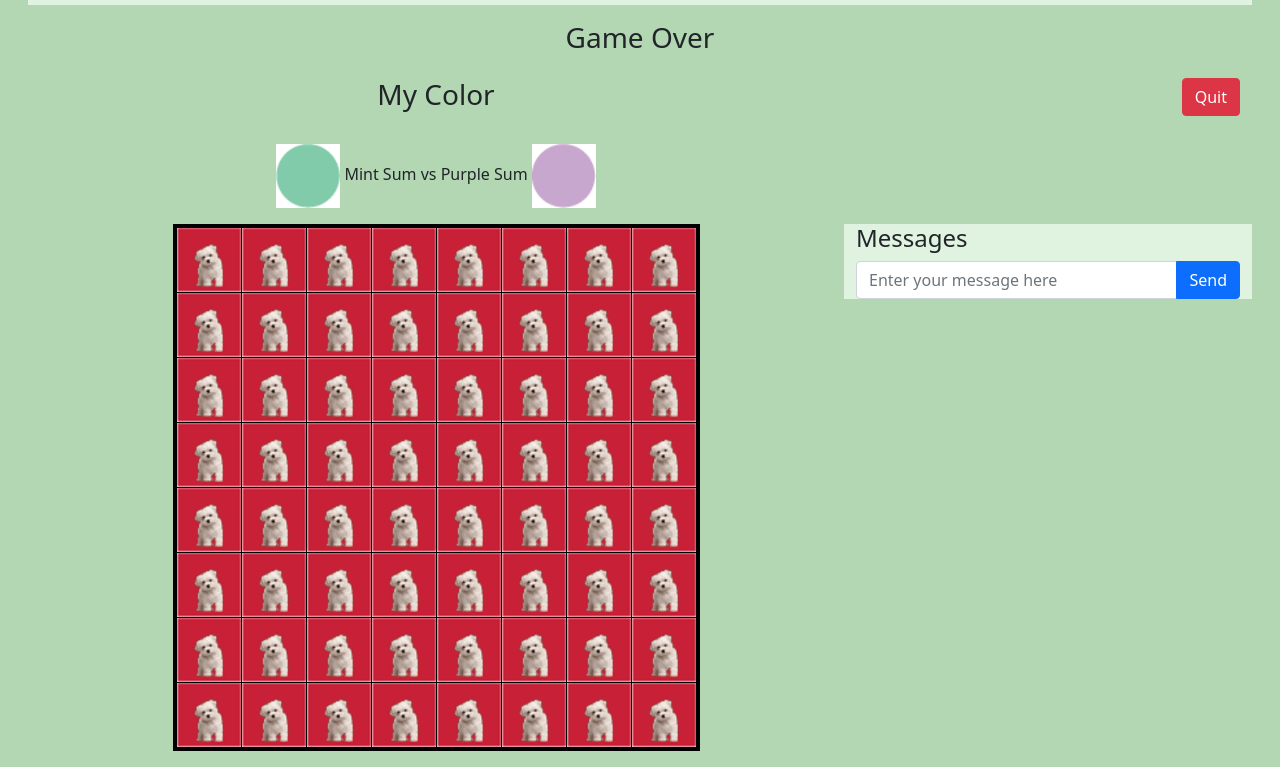
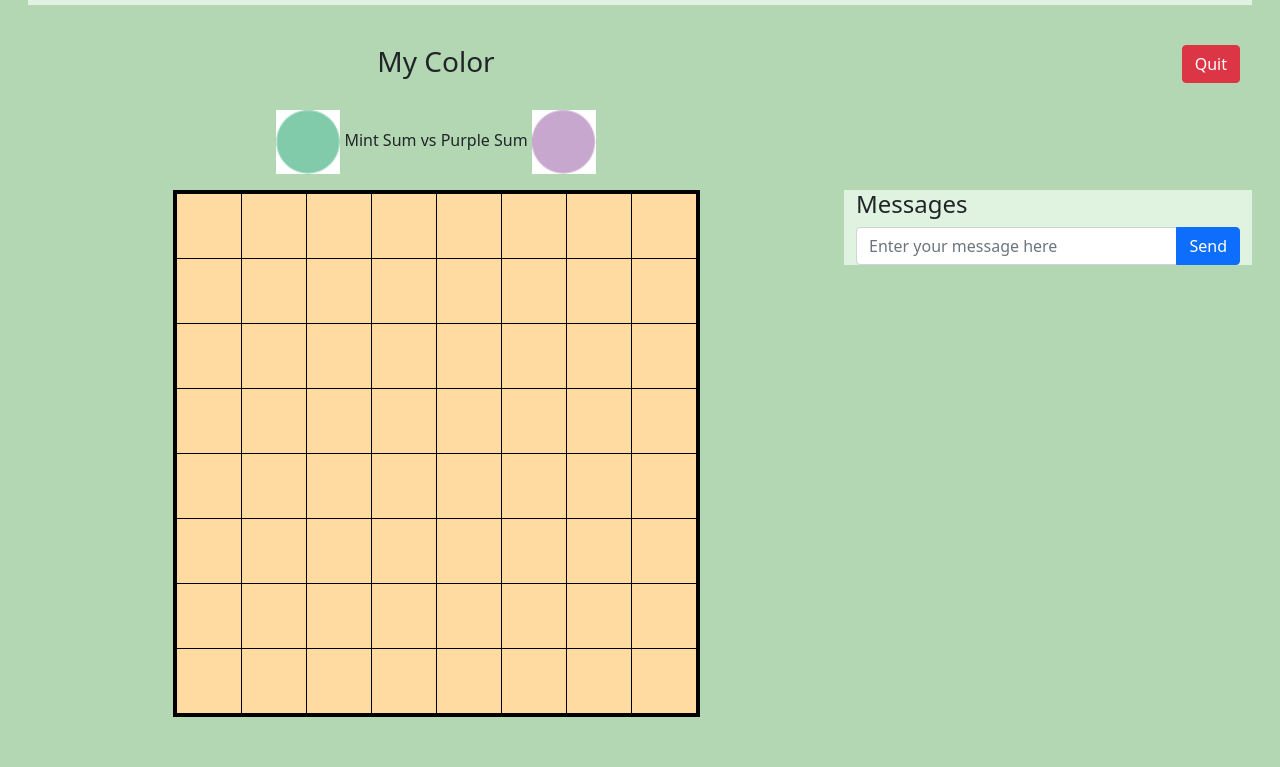
Before and after one commit to diepn4/reversi-diep, a website: page public/game.html in a window 1280 px wide. Shown: the part 53-820 px from the top of the page. Drawn offline with nearby package versions, Linux system fonts and the light colour scheme; no server answers.

Commit message:
Fully functioned game

```diff
--- a/public/assets/css/game.css
+++ b/public/assets/css/game.css
@@ -23,6 +23,7 @@ body {
   }
 
   table#game_board td {
+    background-color: rgb(255, 219, 161) ;
     border: 1px solid black;
     margin: 0px;
     padding: 0px;
--- a/public/game.html
+++ b/public/game.html
@@ -22,7 +22,7 @@
 
       <div class="row m-3">
         <div class="col text-center">
-          <h3 id="game_over">Game Over</h3>
+          <h3 id="game_over"></h3>
         </div>
       </div>
 
@@ -46,84 +46,84 @@
             <div class="col-md-8 table-responsive">
               <table id="game_board" class="mx-auto w-auto">
                 <tr>
-                  <td id="0_0"><img class="img-fluid" src="assets/images/error.gif" alt="error"/></td>
-                  <td id="0_1"><img class="img-fluid" src="assets/images/error.gif" alt="error"/></td>
-                  <td id="0_2"><img class="img-fluid" src="assets/images/error.gif" alt="error"/></td>
-                  <td id="0_3"><img class="img-fluid" src="assets/images/error.gif" alt="error"/></td>
-                  <td id="0_4"><img class="img-fluid" src="assets/images/error.gif" alt="error"/></td>
-                  <td id="0_5"><img class="img-fluid" src="assets/images/error.gif" alt="error"/></td>
-                  <td id="0_6"><img class="img-fluid" src="assets/images/error.gif" alt="error"/></td>
-                  <td id="0_7"><img class="img-fluid" src="assets/images/error.gif" alt="error"/></td>
+                  <td id="0_0"><img class="img-fluid" src="assets/images/empty.gif" alt="empty"/></td>
+                  <td id="0_1"><img class="img-fluid" src="assets/images/empty.gif" alt="empty"/></td>
+                  <td id="0_2"><img class="img-fluid" src="assets/images/empty.gif" alt="empty"/></td>
+                  <td id="0_3"><img class="img-fluid" src="assets/images/empty.gif" alt="empty"/></td>
+                  <td id="0_4"><img class="img-fluid" src="assets/images/empty.gif" alt="empty"/></td>
+                  <td id="0_5"><img class="img-fluid" src="assets/images/empty.gif" alt="empty"/></td>
+                  <td id="0_6"><img class="img-fluid" src="assets/images/empty.gif" alt="empty"/></td>
+                  <td id="0_7"><img class="img-fluid" src="assets/images/empty.gif" alt="empty"/></td>
                 </tr>
                 <tr>
-                  <td id="1_0"><img class="img-fluid" src="assets/images/error.gif" alt="error"/></td>
-                  <td id="1_1"><img class="img-fluid" src="assets/images/error.gif" alt="error"/></td>
-                  <td id="1_2"><img class="img-fluid" src="assets/images/error.gif" alt="error"/></td>
-                  <td id="1_3"><img class="img-fluid" src="assets/images/error.gif" alt="error"/></td>
-                  <td id="1_4"><img class="img-fluid" src="assets/images/error.gif" alt="error"/></td>
-                  <td id="1_5"><img class="img-fluid" src="assets/images/error.gif" alt="error"/></td>
-                  <td id="1_6"><img class="img-fluid" src="assets/images/error.gif" alt="error"/></td>
-                  <td id="1_7"><img class="img-fluid" src="assets/images/error.gif" alt="error"/></td>
+                  <td id="1_0"><img class="img-fluid" src="assets/images/empty.gif" alt="empty"/></td>
+                  <td id="1_1"><img class="img-fluid" src="assets/images/empty.gif" alt="empty"/></td>
+                  <td id="1_2"><img class="img-fluid" src="assets/images/empty.gif" alt="empty"/></td>
+                  <td id="1_3"><img class="img-fluid" src="assets/images/empty.gif" alt="empty"/></td>
+                  <td id="1_4"><img class="img-fluid" src="assets/images/empty.gif" alt="empty"/></td>
+                  <td id="1_5"><img class="img-fluid" src="assets/images/empty.gif" alt="empty"/></td>
+                  <td id="1_6"><img class="img-fluid" src="assets/images/empty.gif" alt="empty"/></td>
+                  <td id="1_7"><img class="img-fluid" src="assets/images/empty.gif" alt="empty"/></td>
                 </tr>
                 <tr>
-                  <td id="2_0"><img class="img-fluid" src="assets/images/error.gif" alt="error"/></td>
-                  <td id="2_1"><img class="img-fluid" src="assets/images/error.gif" alt="error"/></td>
-                  <td id="2_2"><img class="img-fluid" src="assets/images/error.gif" alt="error"/></td>
-                  <td id="2_3"><img class="img-fluid" src="assets/images/error.gif" alt="error"/></td>
-                  <td id="2_4"><img class="img-fluid" src="assets/images/error.gif" alt="error"/></td>
-                  <td id="2_5"><img class="img-fluid" src="assets/images/error.gif" alt="error"/></td>
-                  <td id="2_6"><img class="img-fluid" src="assets/images/error.gif" alt="error"/></td>
-                  <td id="2_7"><img class="img-fluid" src="assets/images/error.gif" alt="error"/></td>
+                  <td id="2_0"><img class="img-fluid" src="assets/images/empty.gif" alt="empty"/></td>
+                  <td id="2_1"><img class="img-fluid" src="assets/images/empty.gif" alt="empty"/></td>
+                  <td id="2_2"><img class="img-fluid" src="assets/images/empty.gif" alt="empty"/></td>
+                  <td id="2_3"><img class="img-fluid" src="assets/images/empty.gif" alt="empty"/></td>
+                  <td id="2_4"><img class="img-fluid" src="assets/images/empty.gif" alt="empty"/></td>
+                  <td id="2_5"><img class="img-fluid" src="assets/images/empty.gif" alt="empty"/></td>
+                  <td id="2_6"><img class="img-fluid" src="assets/images/empty.gif" alt="empty"/></td>
+                  <td id="2_7"><img class="img-fluid" src="assets/images/empty.gif" alt="empty"/></td>
                 </tr>
                 <tr>
-                  <td id="3_0"><img class="img-fluid" src="assets/images/error.gif" alt="error"/></td>
-                  <td id="3_1"><img class="img-fluid" src="assets/images/error.gif" alt="error"/></td>
-                  <td id="3_2"><img class="img-fluid" src="assets/images/error.gif" alt="error"/></td>
-                  <td id="3_3"><img class="img-fluid" src="assets/images/error.gif" alt="error"/></td>
-                  <td id="3_4"><img class="img-fluid" src="assets/images/error.gif" alt="error"/></td>
-                  <td id="3_5"><img class="img-fluid" src="assets/images/error.gif" alt="error"/></td>
-                  <td id="3_6"><img class="img-fluid" src="assets/images/error.gif" alt="error"/></td>
-                  <td id="3_7"><img class="img-fluid" src="assets/images/error.gif" alt="error"/></td>
+                  <td id="3_0"><img class="img-fluid" src="assets/images/empty.gif" alt="empty"/></td>
+                  <td id="3_1"><img class="img-fluid" src="assets/images/empty.gif" alt="empty"/></td>
+                  <td id="3_2"><img class="img-fluid" src="assets/images/empty.gif" alt="empty"/></td>
+                  <td id="3_3"><img class="img-fluid" src="assets/images/empty.gif" alt="empty"/></td>
+                  <td id="3_4"><img class="img-fluid" src="assets/images/empty.gif" alt="empty"/></td>
+                  <td id="3_5"><img class="img-fluid" src="assets/images/empty.gif" alt="empty"/></td>
+                  <td id="3_6"><img class="img-fluid" src="assets/images/empty.gif" alt="empty"/></td>
+                  <td id="3_7"><img class="img-fluid" src="assets/images/empty.gif" alt="empty"/></td>
                 </tr>
                 <tr>
-                  <td id="4_0"><img class="img-fluid" src="assets/images/error.gif" alt="error"/></td>
-                  <td id="4_1"><img class="img-fluid" src="assets/images/error.gif" alt="error"/></td>
-                  <td id="4_2"><img class="img-fluid" src="assets/images/error.gif" alt="error"/></td>
-                  <td id="4_3"><img class="img-fluid" src="assets/images/error.gif" alt="error"/></td>
-                  <td id="4_4"><img class="img-fluid" src="assets/images/error.gif" alt="error"/></td>
-                  <td id="4_5"><img class="img-fluid" src="assets/images/error.gif" alt="error"/></td>
-                  <td id="4_6"><img class="img-fluid" src="assets/images/error.gif" alt="error"/></td>
-                  <td id="4_7"><img class="img-fluid" src="assets/images/error.gif" alt="error"/></td>
+                  <td id="4_0"><img class="img-fluid" src="assets/images/empty.gif" alt="empty"/></td>
+                  <td id="4_1"><img class="img-fluid" src="assets/images/empty.gif" alt="empty"/></td>
+                  <td id="4_2"><img class="img-fluid" src="assets/images/empty.gif" alt="empty"/></td>
+                  <td id="4_3"><img class="img-fluid" src="assets/images/empty.gif" alt="empty"/></td>
+                  <td id="4_4"><img class="img-fluid" src="assets/images/empty.gif" alt="empty"/></td>
+                  <td id="4_5"><img class="img-fluid" src="assets/images/empty.gif" alt="empty"/></td>
+                  <td id="4_6"><img class="img-fluid" src="assets/images/empty.gif" alt="empty"/></td>
+                  <td id="4_7"><img class="img-fluid" src="assets/images/empty.gif" alt="empty"/></td>
                 </tr>
                 <tr>
-                  <td id="5_0"><img class="img-fluid" src="assets/images/error.gif" alt="error"/></td>
-                  <td id="5_1"><img class="img-fluid" src="assets/images/error.gif" alt="error"/></td>
-                  <td id="5_2"><img class="img-fluid" src="assets/images/error.gif" alt="error"/></td>
-                  <td id="5_3"><img class="img-fluid" src="assets/images/error.gif" alt="error"/></td>
-                  <td id="5_4"><img class="img-fluid" src="assets/images/error.gif" alt="error"/></td>
-                  <td id="5_5"><img class="img-fluid" src="assets/images/error.gif" alt="error"/></td>
-                  <td id="5_6"><img class="img-fluid" src="assets/images/error.gif" alt="error"/></td>
-                  <td id="5_7"><img class="img-fluid" src="assets/images/error.gif" alt="error"/></td>
+                  <td id="5_0"><img class="img-fluid" src="assets/images/empty.gif" alt="empty"/></td>
+                  <td id="5_1"><img class="img-fluid" src="assets/images/empty.gif" alt="empty"/></td>
+                  <td id="5_2"><img class="img-fluid" src="assets/images/empty.gif" alt="empty"/></td>
+                  <td id="5_3"><img class="img-fluid" src="assets/images/empty.gif" alt="empty"/></td>
+                  <td id="5_4"><img class="img-fluid" src="assets/images/empty.gif" alt="empty"/></td>
+                  <td id="5_5"><img class="img-fluid" src="assets/images/empty.gif" alt="empty"/></td>
+                  <td id="5_6"><img class="img-fluid" src="assets/images/empty.gif" alt="empty"/></td>
+                  <td id="5_7"><img class="img-fluid" src="assets/images/empty.gif" alt="empty"/></td>
                 </tr>
                 <tr>
-                  <td id="6_0"><img class="img-fluid" src="assets/images/error.gif" alt="error"/></td>
-                  <td id="6_1"><img class="img-fluid" src="assets/images/error.gif" alt="error"/></td>
-                  <td id="6_2"><img class="img-fluid" src="assets/images/error.gif" alt="error"/></td>
-                  <td id="6_3"><img class="img-fluid" src="assets/images/error.gif" alt="error"/></td>
-                  <td id="6_4"><img class="img-fluid" src="assets/images/error.gif" alt="error"/></td>
-                  <td id="6_5"><img class="img-fluid" src="assets/images/error.gif" alt="error"/></td>
-                  <td id="6_6"><img class="img-fluid" src="assets/images/error.gif" alt="error"/></td>
-                  <td id="6_7"><img class="img-fluid" src="assets/images/error.gif" alt="error"/></td>
+                  <td id="6_0"><img class="img-fluid" src="assets/images/empty.gif" alt="empty"/></td>
+                  <td id="6_1"><img class="img-fluid" src="assets/images/empty.gif" alt="empty"/></td>
+                  <td id="6_2"><img class="img-fluid" src="assets/images/empty.gif" alt="empty"/></td>
+                  <td id="6_3"><img class="img-fluid" src="assets/images/empty.gif" alt="empty"/></td>
+                  <td id="6_4"><img class="img-fluid" src="assets/images/empty.gif" alt="empty"/></td>
+                  <td id="6_5"><img class="img-fluid" src="assets/images/empty.gif" alt="empty"/></td>
+                  <td id="6_6"><img class="img-fluid" src="assets/images/empty.gif" alt="empty"/></td>
+                  <td id="6_7"><img class="img-fluid" src="assets/images/empty.gif" alt="empty"/></td>
                 </tr>
                 <tr>
-                  <td id="7_0"><img class="img-fluid" src="assets/images/error.gif" alt="error"/></td>
-                  <td id="7_1"><img class="img-fluid" src="assets/images/error.gif" alt="error"/></td>
-                  <td id="7_2"><img class="img-fluid" src="assets/images/error.gif" alt="error"/></td>
-                  <td id="7_3"><img class="img-fluid" src="assets/images/error.gif" alt="error"/></td>
-                  <td id="7_4"><img class="img-fluid" src="assets/images/error.gif" alt="error"/></td>
-                  <td id="7_5"><img class="img-fluid" src="assets/images/error.gif" alt="error"/></td>
-                  <td id="7_6"><img class="img-fluid" src="assets/images/error.gif" alt="error"/></td>
-                  <td id="7_7"><img class="img-fluid" src="assets/images/error.gif" alt="error"/></td>
+                  <td id="7_0"><img class="img-fluid" src="assets/images/empty.gif" alt="empty"/></td>
+                  <td id="7_1"><img class="img-fluid" src="assets/images/empty.gif" alt="empty"/></td>
+                  <td id="7_2"><img class="img-fluid" src="assets/images/empty.gif" alt="empty"/></td>
+                  <td id="7_3"><img class="img-fluid" src="assets/images/empty.gif" alt="empty"/></td>
+                  <td id="7_4"><img class="img-fluid" src="assets/images/empty.gif" alt="empty"/></td>
+                  <td id="7_5"><img class="img-fluid" src="assets/images/empty.gif" alt="empty"/></td>
+                  <td id="7_6"><img class="img-fluid" src="assets/images/empty.gif" alt="empty"/></td>
+                  <td id="7_7"><img class="img-fluid" src="assets/images/empty.gif" alt="empty"/></td>
                 </tr>
               </table>
             </div>
```
Also changed, not shown: public/assets/js/main.js (+31 -7 lines), server.js (+199 -6 lines).
